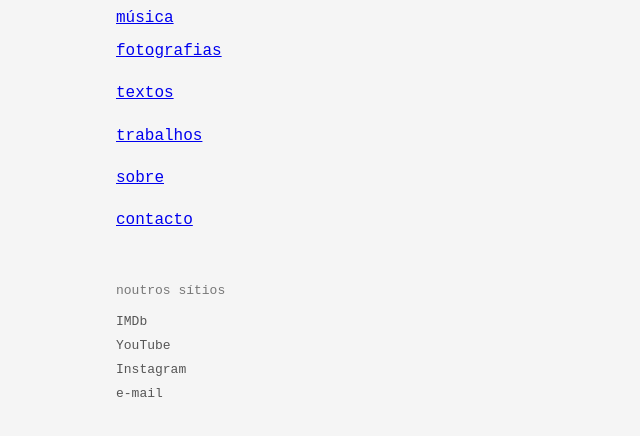
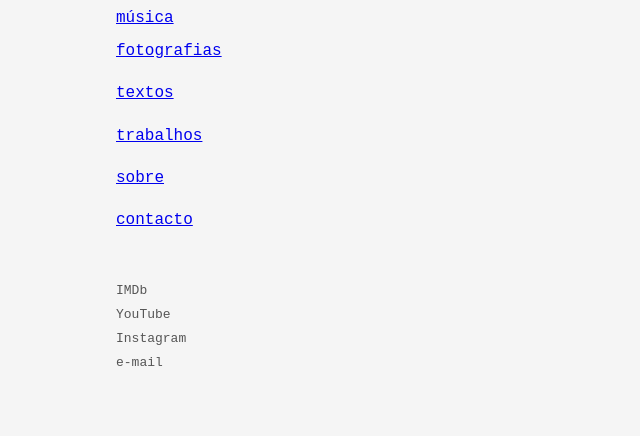
Before and after one commit to joaopamplonamendes/joaopamplonamendes.github.io, a plain HTML site: page musica.html in a window 1280 px wide. Shown: the part 182-618 px from the top of the page, without its empty margins (24-664 px from the left). Drawn offline with Linux system fonts and the light colour scheme.

Commit message:
Update musica.html

```diff
--- a/musica.html
+++ b/musica.html
@@ -24,7 +24,6 @@
   </ul>
 
   <div class="menu-footer">
-    <p>noutros sítios</p>
     <ul>
       <li><a href="https://www.imdb.com/name/nm12538167/?ref_=fn_t_1" target="_blank">IMDb</a></li>
       <li><a href="https://youtube.com/@joaopamplonamendes?si=loQfuNUzUEJvlQpK" target="_blank">YouTube</a></li>
```
